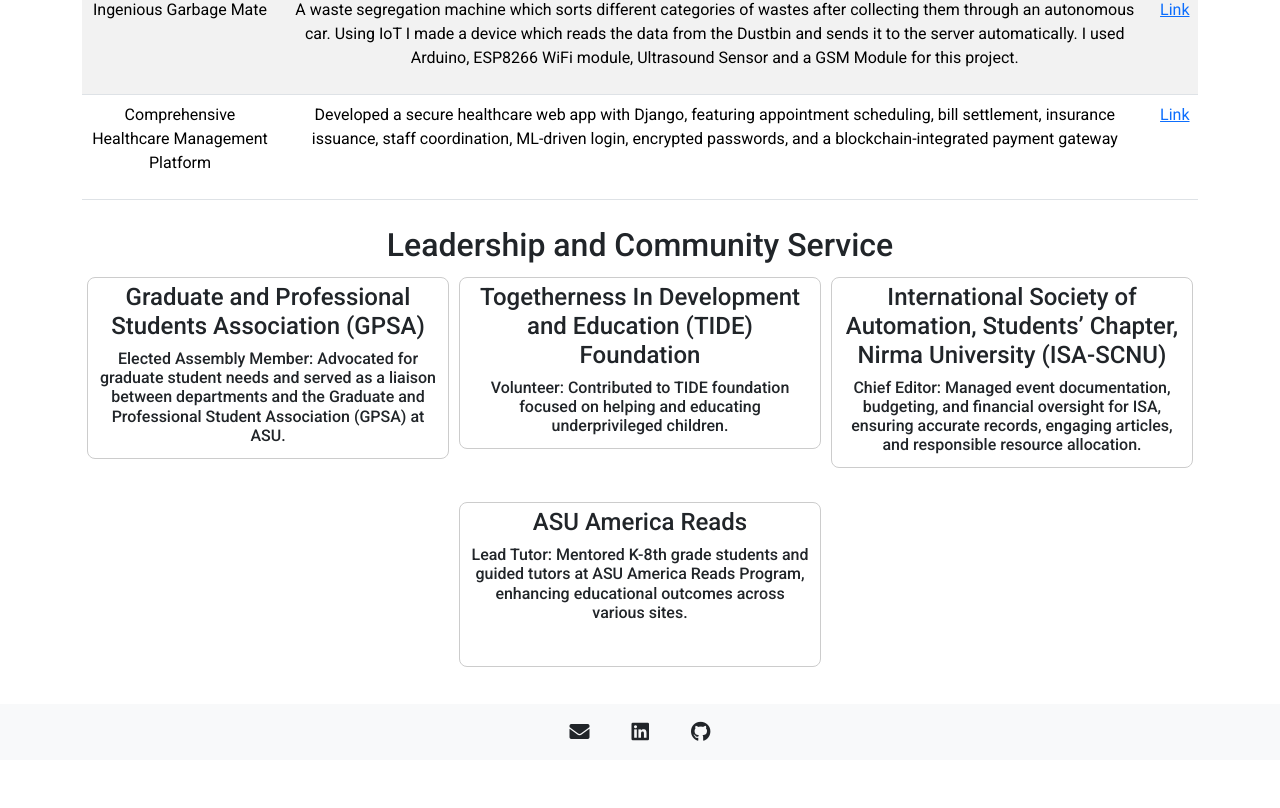
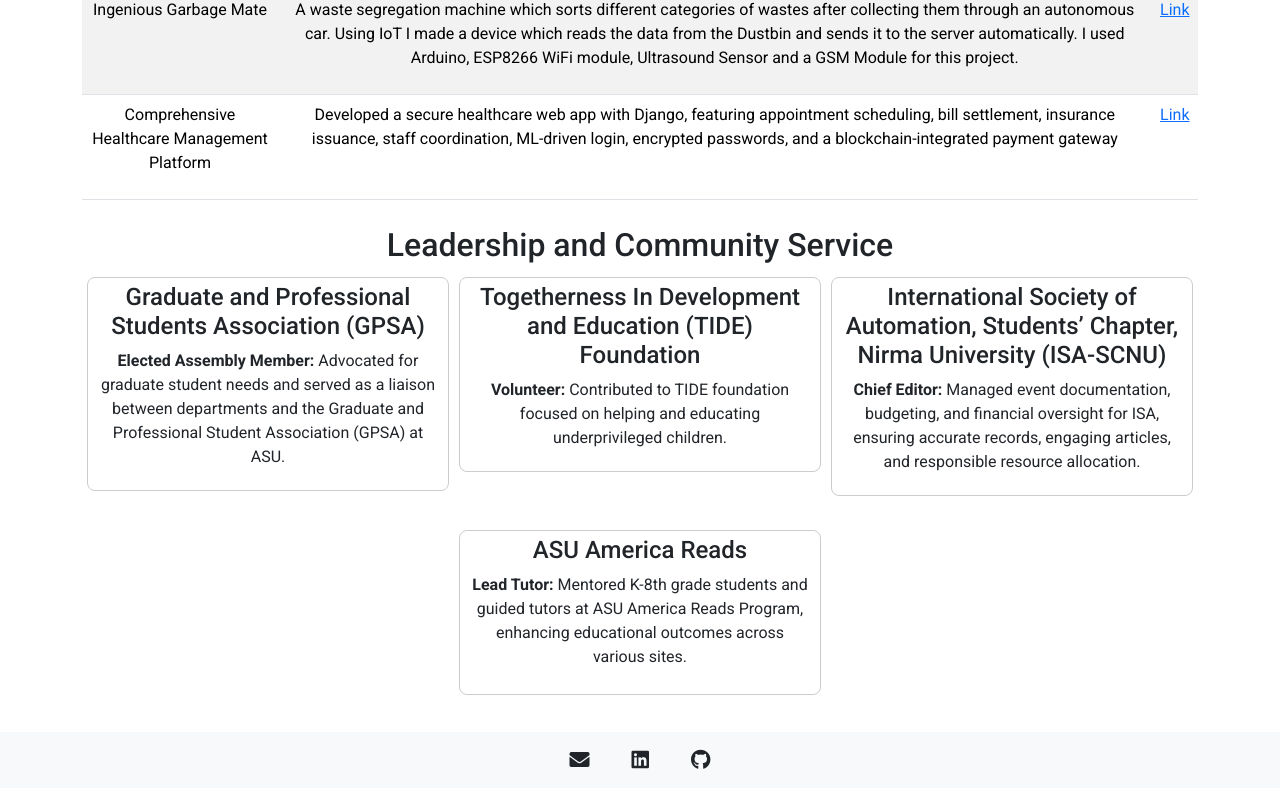
Before and after one commit to VishalVakil/VishalVakil.github.io, a React (Create React App) app: page / in a window 1280 px wide. Shown: the part 2042-2850 px from the top of the page. Before the commit the page ends 2826 px from the top, so only its background shows below. Built offline with nearby package versions, Linux system fonts and the light colour scheme.

Commit message:
Fixed Honors

```diff
--- a/src/Header.js
+++ b/src/Header.js
@@ -41,7 +41,7 @@ function Header() {
     //},
     {
       name: 'Honors and Awards',
-      id: '#HonorsAndActivities'
+      id: '#honors-and-activities'
     },
     {
       name: 'Contact',
--- a/src/HonorsAndActivities.js
+++ b/src/HonorsAndActivities.js
@@ -51,19 +51,23 @@ const HonorsAndActivities = () => {
     const activities = [
         {
             title: "International Society of Automation, Students’ Chapter, Nirma University (ISA-SCNU)",
-            details: "Chief Editor: Managed event documentation, budgeting, and financial oversight for ISA, ensuring accurate records, engaging articles, and responsible resource allocation."
+            position: "Chief Editor: ",
+            details: "Managed event documentation, budgeting, and financial oversight for ISA, ensuring accurate records, engaging articles, and responsible resource allocation."
         },
         {
             title: "Togetherness In Development and Education (TIDE) Foundation",
-            details: "Volunteer: Contributed to TIDE foundation focused on helping and educating underprivileged children."
+            position: "Volunteer: ",
+            details: "Contributed to TIDE foundation focused on helping and educating underprivileged children."
         },
         {
             title: "Graduate and Professional Students Association (GPSA)",
-            details: "Elected Assembly Member: Advocated for graduate student needs and served as a liaison between departments and the Graduate and Professional Student Association (GPSA) at ASU."
+            position: "Elected Assembly Member: ",
+            details: "Advocated for graduate student needs and served as a liaison between departments and the Graduate and Professional Student Association (GPSA) at ASU."
         },
         {
             title: "ASU America Reads",
-            details: "Lead Tutor: Mentored K-8th grade students and guided tutors at ASU America Reads Program, enhancing educational outcomes across various sites."
+            position: "Lead Tutor: ",
+            details: "Mentored K-8th grade students and guided tutors at ASU America Reads Program, enhancing educational outcomes across various sites."
         },
     ];
 
@@ -127,7 +131,7 @@ const HonorsAndActivities = () => {
                     <div key={index} className="col-md-4 mb-4">
                         <div className={`skill`} style={{minHeight: '165px'}}>
                             <h4>{activity.title}</h4>
-                            <h6>{activity.details}</h6>
+                            <p><b>{activity.position}</b>{activity.details}</p>
                         </div>
                     </div>
                     ))}
```
